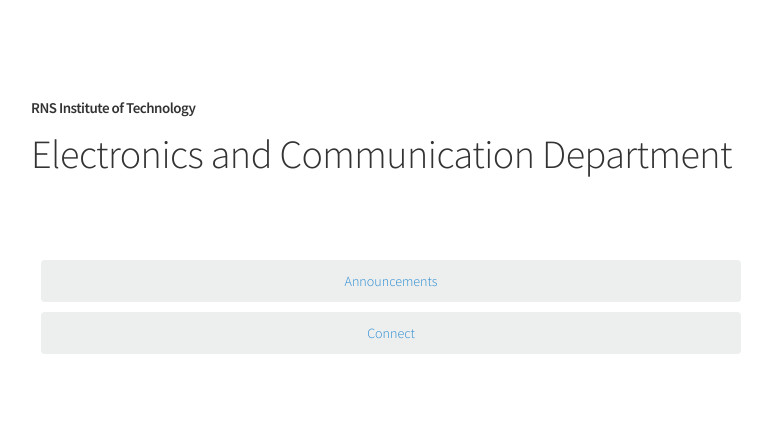
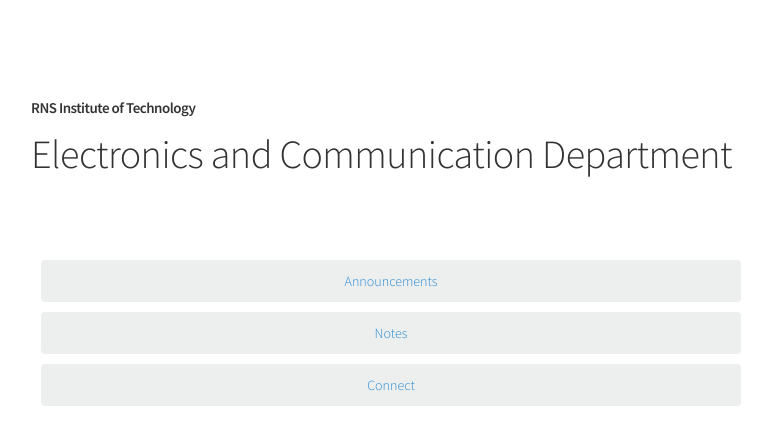
Before and after one commit to YoguBellad/TestGithub, a Jekyll site: the page built from index.html, in a window 1280 px wide. Shown: the top 445 px of the page, without its empty margins (249-1021 px from the left). Built offline with Jekyll 4.4.1, drawn with Linux system fonts in a browser that asks for light colours.

Commit message:
final t3

```diff
--- a/index.html
+++ b/index.html
@@ -80,9 +80,8 @@ layout: default
 
 <div class='button -regular center'>
 <a href="{{ site.baseurl }}/announcements">Announcements</a>
-</div>
-<div class='button -regular center'>
-<a href="{{ site.baseurl }}/notes>Notes</a>
+</div><div class='button -regular center'>
+<a href="{{ site.baseurl }}/ss">Notes</a>
 </div>
 <div class='button -regular center'>
 <a href="{{ site.baseurl }}/connect">Connect</a>
```
Also changed, not shown: _posts/2016-09-21-ss.md (renamed from _posts/2016-09-21-notes.md).
